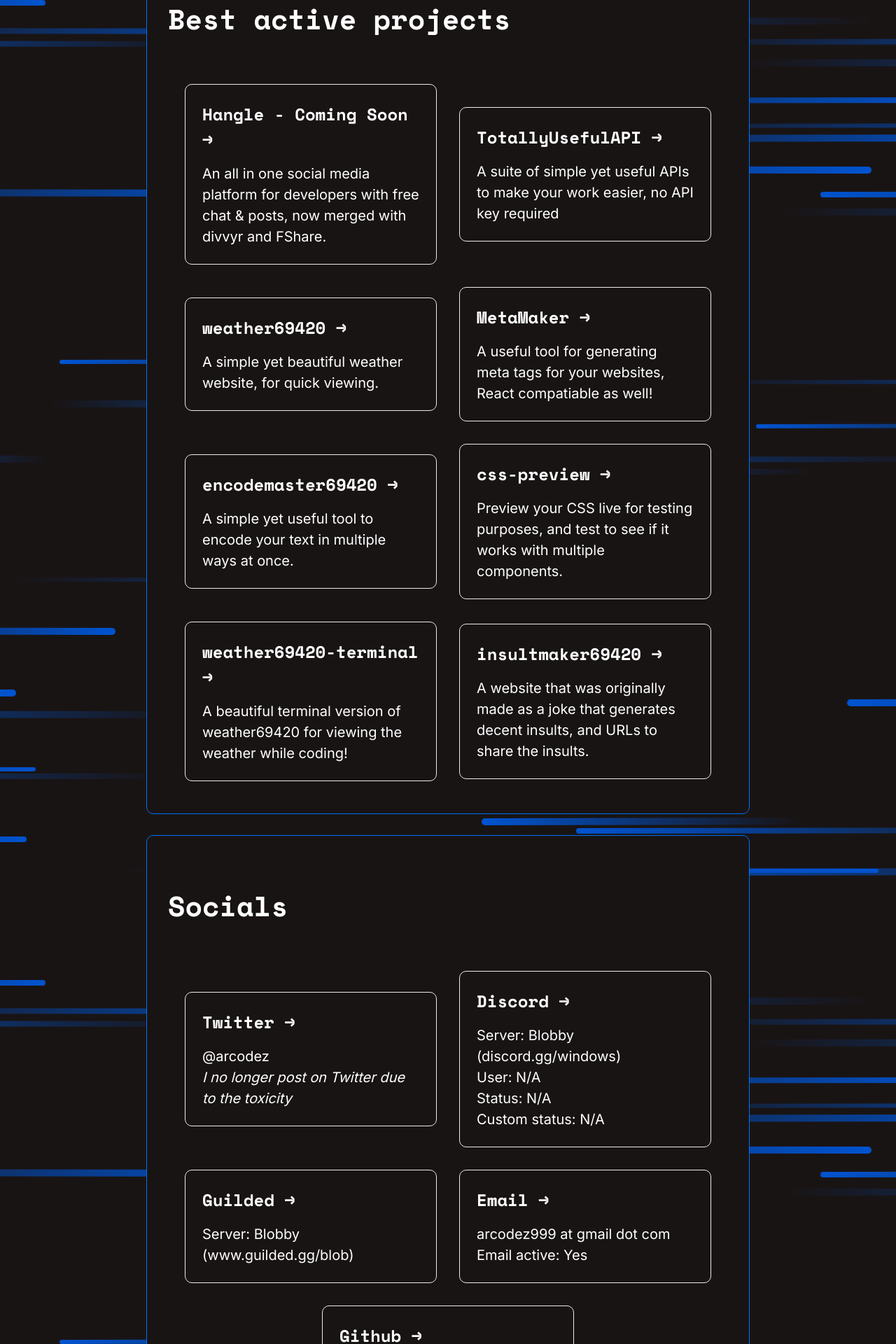
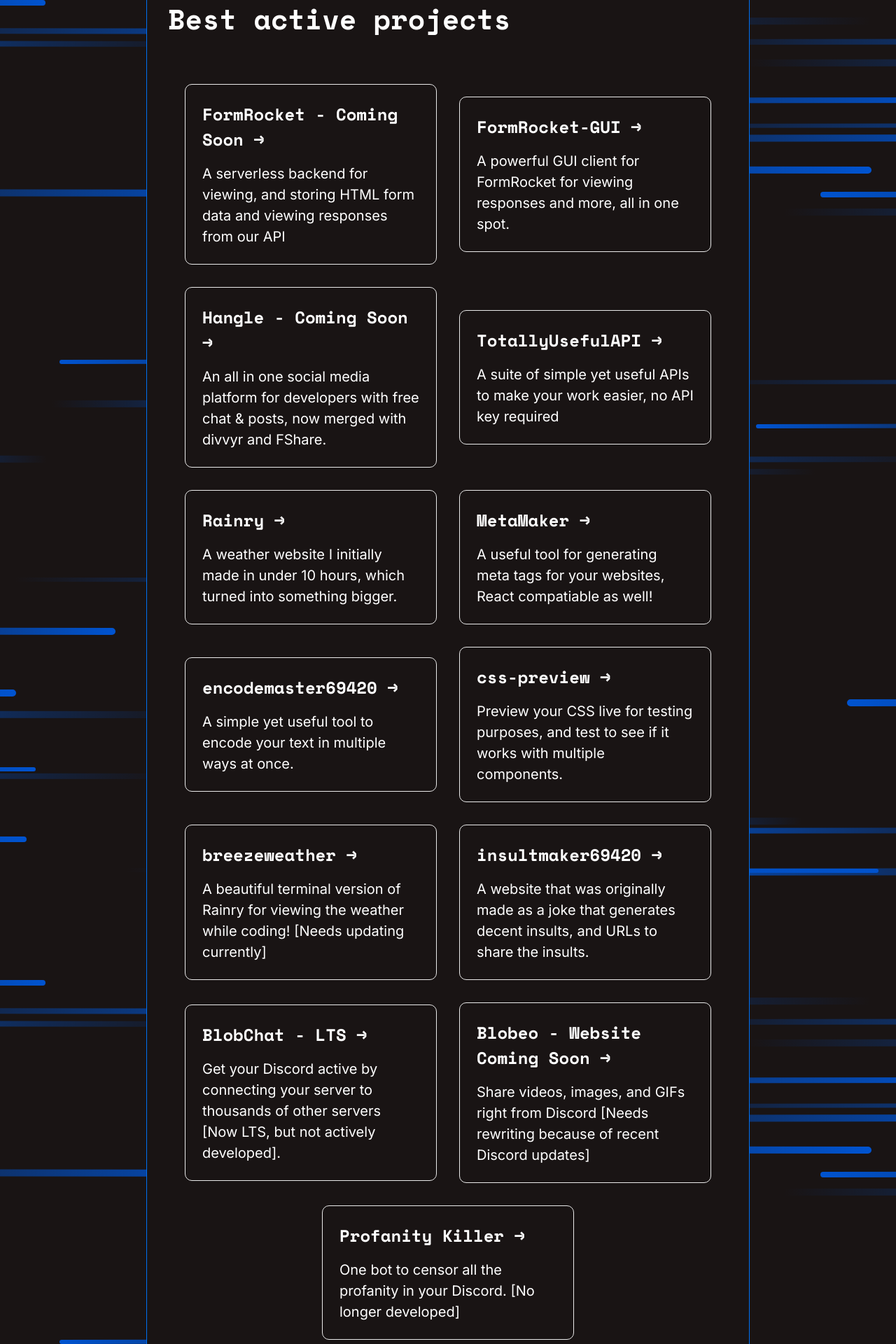
Before and after one commit to AR-Student824/personal, a Next.js app in the folder app/: page / in a window 1280 px wide. Shown: the part 1140-3060 px from the top of the page at 70% size. Built offline with nearby package versions, Linux system fonts and the light colour scheme; no server answers.

Commit message:
shit ton of stuff

```diff
--- a/app/next.config.js
+++ b/app/next.config.js
@@ -41,6 +41,31 @@
         source: '/to/insults',
         destination: 'https://insults.ar-dev.cf',
         permanent: true
+      },
+      {
+        source: '/to/bbeo',
+        destination: 'https://blobeo.blobby.me',
+        permanent: true
+      },
+      {
+        source: '/to/bc',
+        destination: 'https://www.blobchat.ml',
+        permanent: true
+      },
+      {
+        source: '/to/pfk',
+        destination: 'https://profanitykiller.ml',
+        permanent: true
+      },
+      {
+        source: '/to/fr',
+        destination: 'https://www.formrocket.me',
+        permanent: true
+      },
+      {
+        source: '/to/fr_gui',
+        destination: 'https://gui.formrocket.me',
+        permanent: true
       }
     ]
   }
--- a/app/pages/projects.json
+++ b/app/pages/projects.json
@@ -1,4 +1,15 @@
-[
+[   {
+    "title": "FormRocket - Coming Soon",
+    "desc": "A serverless backend for viewing, and storing HTML form data and viewing responses from our API",
+    "href": "/to/fr",
+    "id": 1
+},
+{
+    "title": "FormRocket-GUI",
+    "desc": "A powerful GUI client for FormRocket for viewing responses and more, all in one spot.",
+    "href": "/to/fr_gui",
+    "id": 1
+},
     {
         "title": "Hangle - Coming Soon",
         "desc": "An all in one social media platform for developers with free chat & posts, now merged with divvyr and FShare.",
@@ -12,8 +23,8 @@
         "id": 1
     },
     {
-        "title": "weather69420",
-        "desc": "A simple yet beautiful weather website, for quick viewing.",
+        "title": "Rainry",
+        "desc": "A weather website I initially made in under 10 hours, which turned into something bigger.",
         "href": "/to/weather",
         "id": 1
     },
@@ -36,8 +47,8 @@
         "id": 1
     },
     {
-        "title": "weather69420-terminal",
-        "desc": "A beautiful terminal version of weather69420 for viewing the weather while coding!",
+        "title": "breezeweather",
+        "desc": "A beautiful terminal version of Rainry for viewing the weather while coding! [Needs updating currently]",
         "href": "/to/weathterm",
         "id": 1
     },
@@ -46,5 +57,23 @@
         "desc": "A website that was originally made as a joke that generates decent insults, and URLs to share the insults.",
         "href": "/to/insults",
         "id": 1
+    },
+    {
+        "title": "BlobChat - LTS",
+        "desc": "Get your Discord active by connecting your server to thousands of other servers [Now LTS, but not actively developed].",
+        "href": "/to/bc",
+        "id": 1
+    },
+    {
+        "title": "Blobeo - Website Coming Soon",
+        "desc": "Share videos, images, and GIFs right from Discord [Needs rewriting because of recent Discord updates]",
+        "href": "/to/bbeo",
+        "id": 1
+    },
+    {
+        "title": "Profanity Killer",
+        "desc": "One bot to censor all the profanity in your Discord. [No longer developed]",
+        "href": "/to/pfk",
+        "id": 1
     }
 ]
```
